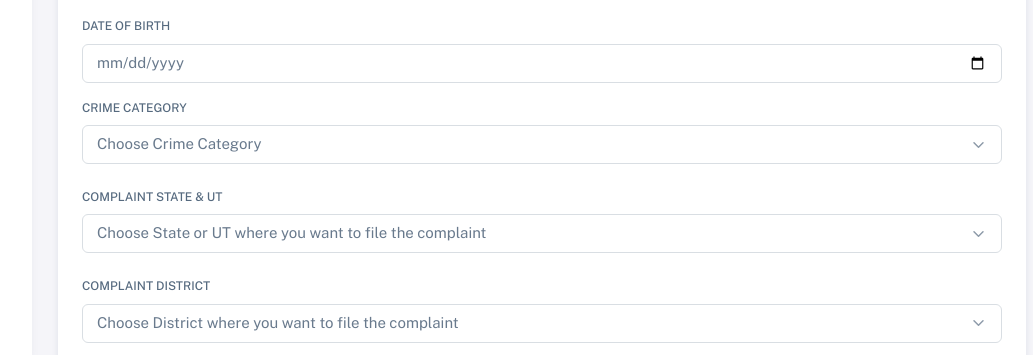
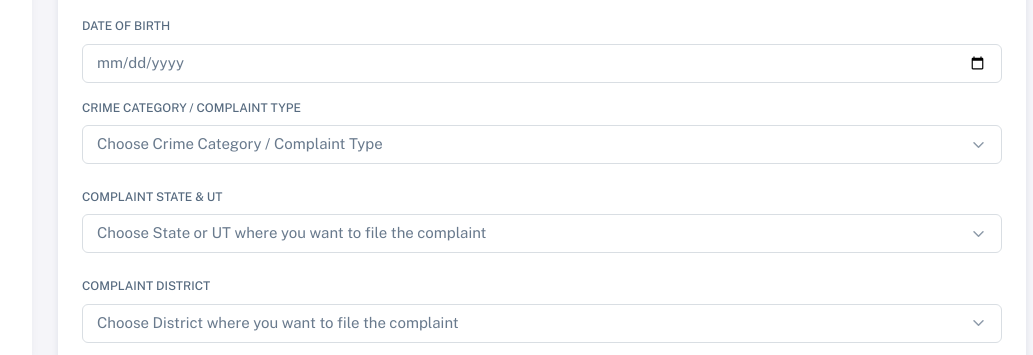
Before and after one commit to Imoleayo98/Online-Crime-Reporting-System, a Django app: page /user/create_complaint/ in a window 1280 px wide. Shown: the part 444-799 px from the top of the page, without its empty margins (228-1261 px from the left). Run offline with Django 4.2, Linux system fonts and the light colour scheme; a user stored in the database is signed in; data comes from the database, SQL or seed files in the repository; both versions use the stored data as it was after the commit; some libraries are stand-ins or nearby versions.

Commit message:
added crime categories

```diff
--- a/templates/create_complaint.html
+++ b/templates/create_complaint.html
@@ -48,10 +48,10 @@
 
 
                     <div class="mb-4">
-                        <label for="exampleFormControlSelect1" class="form-label">Crime Category</label>
+                        <label for="exampleFormControlSelect1" class="form-label">Crime Category / Complaint Type</label>
                         <select class="form-select" id="crime_category" name="crime_category"
                             aria-label="Crime Category">
-                            <option selected>Choose Crime Category</option>
+                            <option selected>Choose Crime Category / Complaint Type</option>
                             {% for category in crime_categories %}
                             <option value="{{ category.crime_category_name }}">{{ category.crime_category_name }}
                             </option>
@@ -61,7 +61,7 @@
                     </div>
 
                     <div id="other_crime_category" class="mb-3">
-                        <label class="form-label" for="basic-default-fullname">Please Mention Other Crime Category
+                        <label class="form-label" for="basic-default-fullname">Please Mention Other Crime Category / Complaint Type
                         </label>
                         <input type="text" name="other_crime_category" class="form-control" id="basic-default-fullname" />
                     </div>
```
Also changed, not shown: db.sqlite3.
